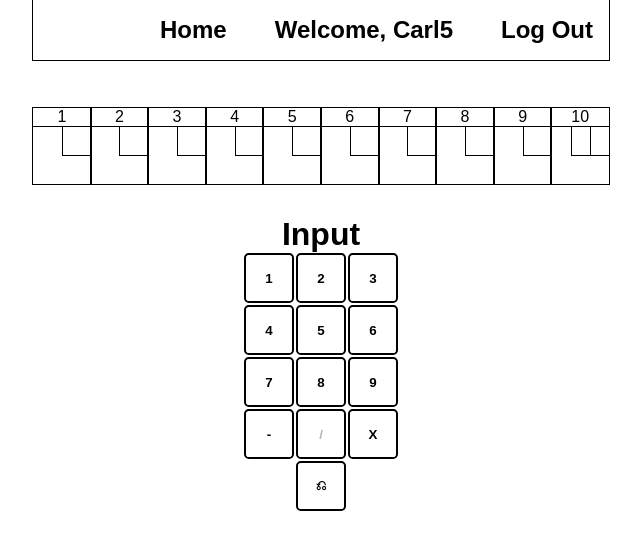
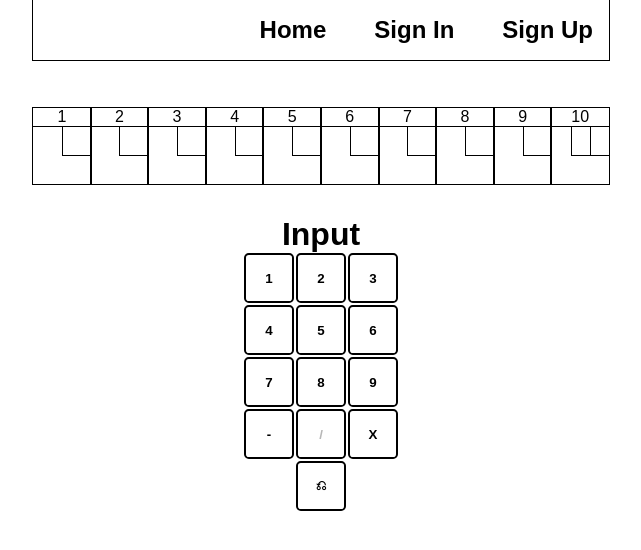
Before and after one commit to gabestuf/BowlingScores, a React (Vite) app in the folder client/: page / in a window 1280 px wide. Shown: the top 550 px of the page, without its empty margins (319-960 px from the left). Built offline with nearby package versions, Linux system fonts and the light colour scheme.

Commit message:
updated index.js and App.tsx

```diff
--- a/client/src/App.tsx
+++ b/client/src/App.tsx
@@ -9,9 +9,9 @@ import useCookies from "react-cookie/cjs/useCookies";
 import { UserContext } from "./UserContext.js";
 
 function App() {
-  const [username, setUsername] = useState<string | null>("Carl5"); // TODO remember to change back to null after testing
+  const [username, setUsername] = useState<string | null>(null); // TODO remember to change back to null after testing
   const [authCookie, setAuthCookie, removeAuthCookie] = useCookies();
-  const [isLoggedIn, setIsLoggedIn] = useState<boolean>(true); // remember to change back to false after testing
+  const [isLoggedIn, setIsLoggedIn] = useState<boolean>(false); // remember to change back to false after testing
   const [frameList, setFrameList] = useState<Array<Array<number>>>([]);
 
   return (
```
Also changed, not shown: 1 other file (tests, documents, lock files or other folders).
